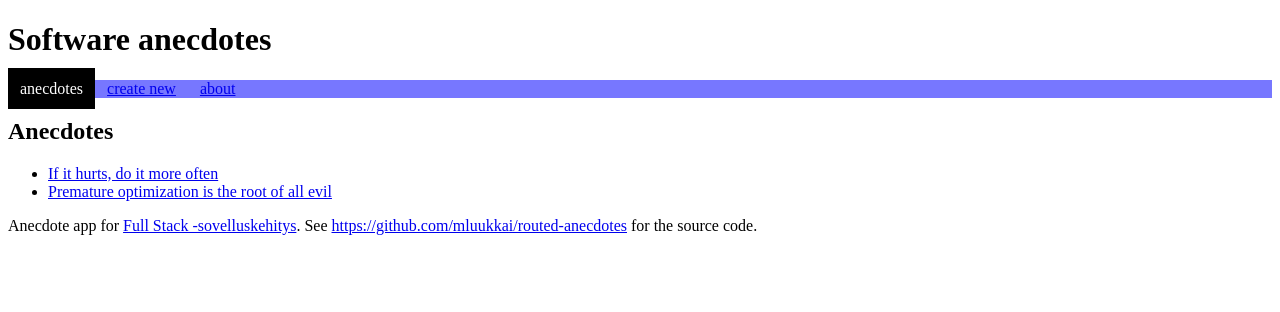
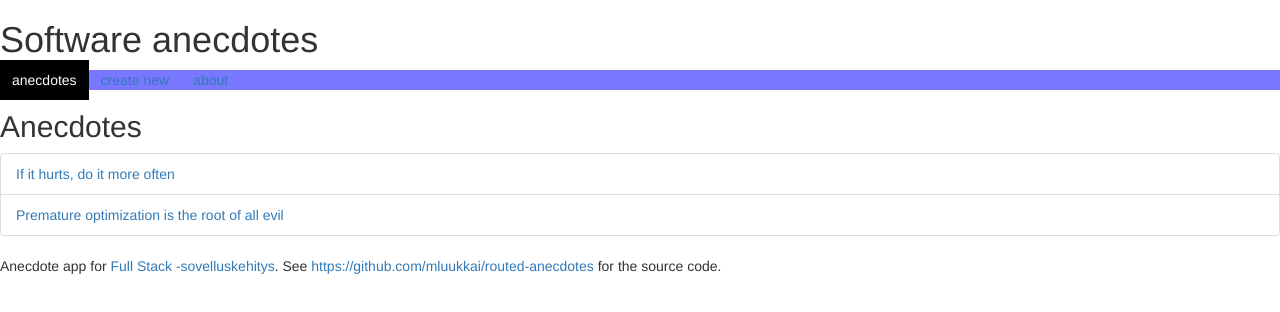
Before and after one commit to veituomi/fullstack-hy, a React (Create React App) app in the folder routed-anecdotes/: page / in a window 1280 px wide. Shown: the top 312 px of the page. Built offline with nearby package versions, Linux system fonts and the light colour scheme.

Commit message:
Tehtävä 6.21

```diff
--- a/routed-anecdotes/package.json
+++ b/routed-anecdotes/package.json
@@ -4,6 +4,7 @@
   "private": true,
   "dependencies": {
     "react": "^16.2.0",
+    "react-bootstrap": "^0.32.1",
     "react-dom": "^16.2.0",
     "react-router-dom": "^4.2.2",
     "react-scripts": "1.0.17"
--- a/routed-anecdotes/public/index.html
+++ b/routed-anecdotes/public/index.html
@@ -10,6 +10,7 @@
     -->
     <link rel="manifest" href="%PUBLIC_URL%/manifest.json">
     <link rel="shortcut icon" href="%PUBLIC_URL%/favicon.ico">
+    <link rel="stylesheet" href="https://maxcdn.bootstrapcdn.com/bootstrap/3.3.7/css/bootstrap.min.css" integrity="sha384-BVYiiSIFeK1dGmJRAkycuHAHRg32OmUcww7on3RYdg4Va+PmSTsz/K68vbdEjh4u" crossorigin="anonymous">
     <!--
       Notice the use of %PUBLIC_URL% in the tags above.
       It will be replaced with the URL of the `public` folder during the build.
--- a/routed-anecdotes/src/App.js
+++ b/routed-anecdotes/src/App.js
@@ -1,5 +1,6 @@
 import React from 'react'
 import { BrowserRouter as Router, Route, Link, NavLink, Redirect } from 'react-router-dom'
+import { ListGroup, ListGroupItem } from 'react-bootstrap'
 import Notifications from './components/Notifications'
 
 const navlinkActive = {
@@ -31,16 +32,16 @@
 const AnecdoteList = ({ anecdotes }) => (
   <div>
     <h2>Anecdotes</h2>
-    <ul>
+    <ListGroup>
       {anecdotes.map(anecdote => {
         const url = `/anecdotes/${anecdote.id}`
-        return <li key={anecdote.id} >
+        return <ListGroupItem key={anecdote.id} >
           <Link to={url}>
             {anecdote.content}
           </Link>
-        </li>
+        </ListGroupItem>
       })}
-    </ul>
+    </ListGroup>
   </div>
 )
 
```
Also changed, not shown: 1 other file (tests, documents, lock files or other folders).
